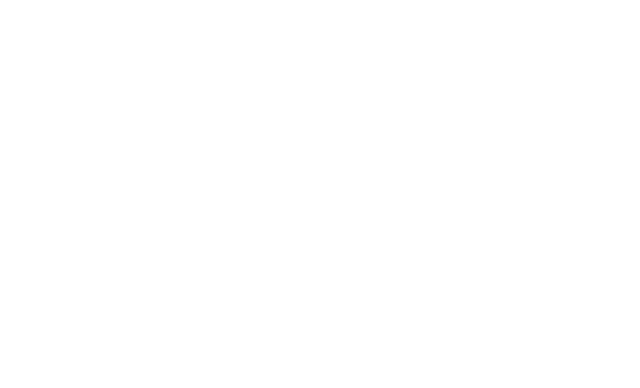
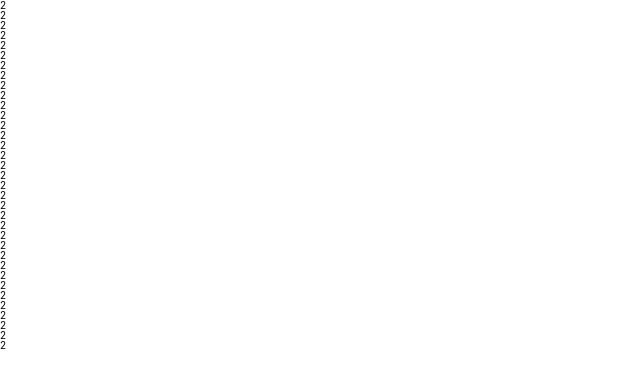
Before and after one commit to brizism/number_facts, a website: page public/index.html in a window 1280 px wide. Shown: the whole page, without its empty margins (0-640 px from the left). Drawn offline with Linux system fonts and the light colour scheme.

Commit message:
add grid markup

```diff
--- a/public/index.html
+++ b/public/index.html
@@ -5,9 +5,47 @@
   <meta name="viewport" content="width=device-width, initial-scale=1.0">
   <meta http-equiv="X-UA-Compatible" content="ie=edge">
   <link rel="stylesheet" href="css/styles.css">
-  <title>Brandon Hew | Full Stack Developer</title>
+  <title>Numbers</title>
 </head>
 <body>
-
+  <main>
+    <div class="grid">
+      <div class="grid__item">2</div>
+      <div class="grid__item">2</div>
+      <div class="grid__item">2</div>
+      <div class="grid__item">2</div>
+      <div class="grid__item">2</div>
+      <div class="grid__item">2</div>
+      <div class="grid__item">2</div>
+      <div class="grid__item">2</div>
+      <div class="grid__item">2</div>
+      <div class="grid__item">2</div>
+      <div class="grid__item">2</div>
+      <div class="grid__item">2</div>
+      <div class="grid__item">2</div>
+      <div class="grid__item">2</div>
+      <div class="grid__item">2</div>
+      <div class="grid__item">2</div>
+      <div class="grid__item">2</div>
+      <div class="grid__item">2</div>
+      <div class="grid__item">2</div>
+      <div class="grid__item">2</div>
+      <div class="grid__item">2</div>
+      <div class="grid__item">2</div>
+      <div class="grid__item">2</div>
+      <div class="grid__item">2</div>
+      <div class="grid__item">2</div>
+      <div class="grid__item">2</div>
+      <div class="grid__item">2</div>
+      <div class="grid__item">2</div>
+      <div class="grid__item">2</div>
+      <div class="grid__item">2</div>
+      <div class="grid__item">2</div>
+      <div class="grid__item">2</div>
+      <div class="grid__item">2</div>
+      <div class="grid__item">2</div>
+      <div class="grid__item">2</div>
+    </div>
+  </main>
 </body>
 </html>
```
